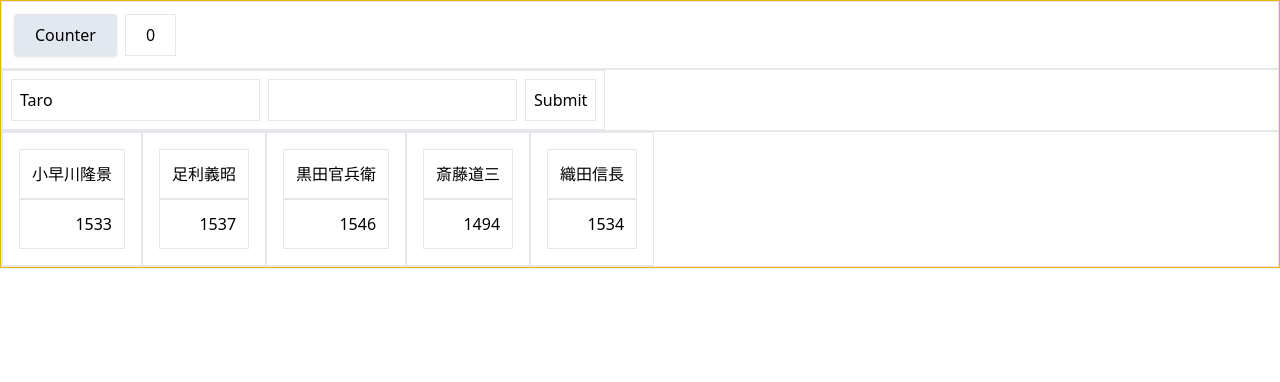
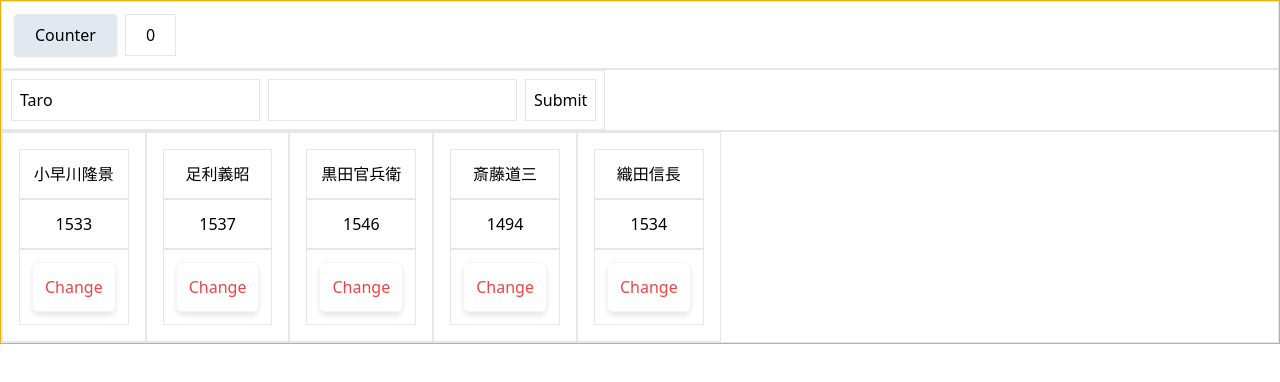
Before and after one commit to vivitjp/vite_sample_01, a React (Vite) app: page / in a window 1280 px wide. Shown: the top 382 px of the page. Built offline with nearby package versions, Linux system fonts and the light colour scheme.

Commit message:
button general component 模索

```diff
--- a/src/Components/features/Card/HistoryCard.tsx
+++ b/src/Components/features/Card/HistoryCard.tsx
@@ -1,15 +1,36 @@
-import React, { FC, memo } from "react"
+import React, { FC, memo, useRef } from "react"
 import { HistoryData } from "../../../config/HistoryData"
+import { useDataContext } from "../../../context/DataProvider"
+import { ButtonRef } from "../../parts/ButtonRef"
 
 const HistoryCard: FC<HistoryData> = memo(
   ({ Id, name, yearBirth }): JSX.Element => {
+    const ref = useRef<HTMLButtonElement>(null!)
+
+    const { historyMap, setHistoryMap } = useDataContext()
+
+    const handler = () => {
+      const newMap = new Map(historyMap)
+      const obj = newMap.get(Id)
+      if (obj) {
+        obj.name = "新沼謙治"
+        newMap.set(Id, obj)
+        setHistoryMap(newMap)
+      }
+    }
+
     return (
       <div className="flex flex-col border p-4">
         <div className="flex border p-3 justify-center align-middle">
           {name}
         </div>
-        <div className="flex border p-3 justify-end align-middle">
+        <div className="flex border p-3 justify-center align-middle">
           {yearBirth}
+        </div>
+        <div className="flex border p-3 justify-center align-middle">
+          <ButtonRef ref={ref} customClass={"text-red-500"} onClick={handler}>
+            Change
+          </ButtonRef>
         </div>
       </div>
     )
--- a/src/Components/parts/ButtonRef.tsx
+++ b/src/Components/parts/ButtonRef.tsx
@@ -1,10 +1,20 @@
 import React, { forwardRef } from "react"
+import clsx from "clsx"
 
-type Props = React.ComponentProps<"button">
+type Props = React.ComponentProps<"button"> & {
+  customClass: string
+}
 //type Props = React.ComponentPropsWithRef<"button">;
 
+const className =
+  "p-3 text-center border border-gray-100 rounded-md shadow-md shadow-gray-200"
+
 export const ButtonRef = forwardRef<HTMLButtonElement, Props>(
-  ({ children }, ref) => {
-    return <button ref={ref}>{children}</button>
+  ({ children, customClass, ...rest }, ref) => {
+    return (
+      <button ref={ref} className={clsx(customClass, className)} {...rest}>
+        {children}
+      </button>
+    )
   }
 )
```
